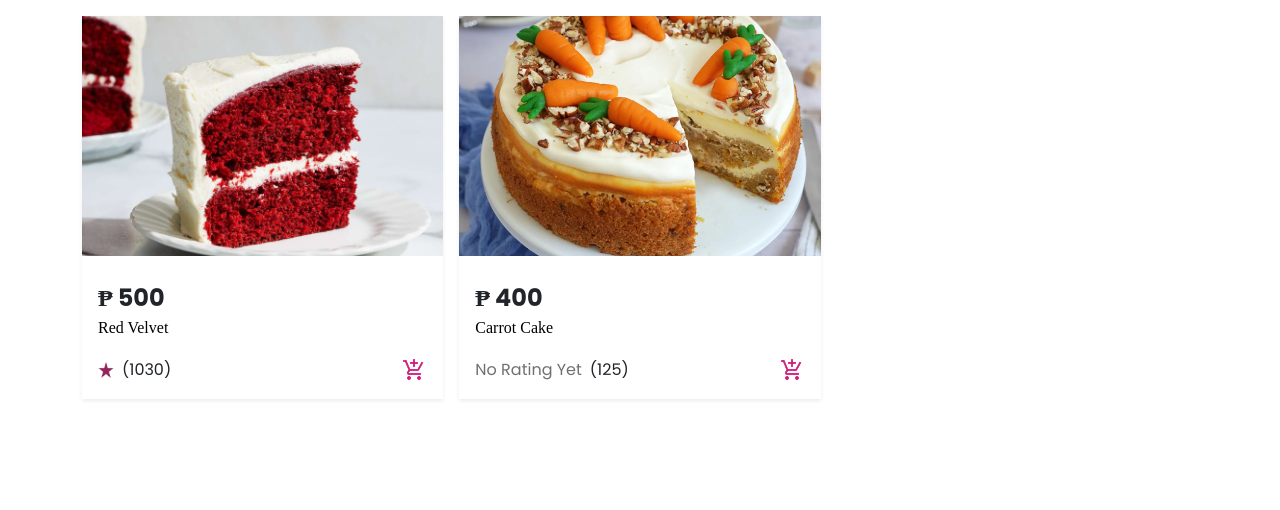
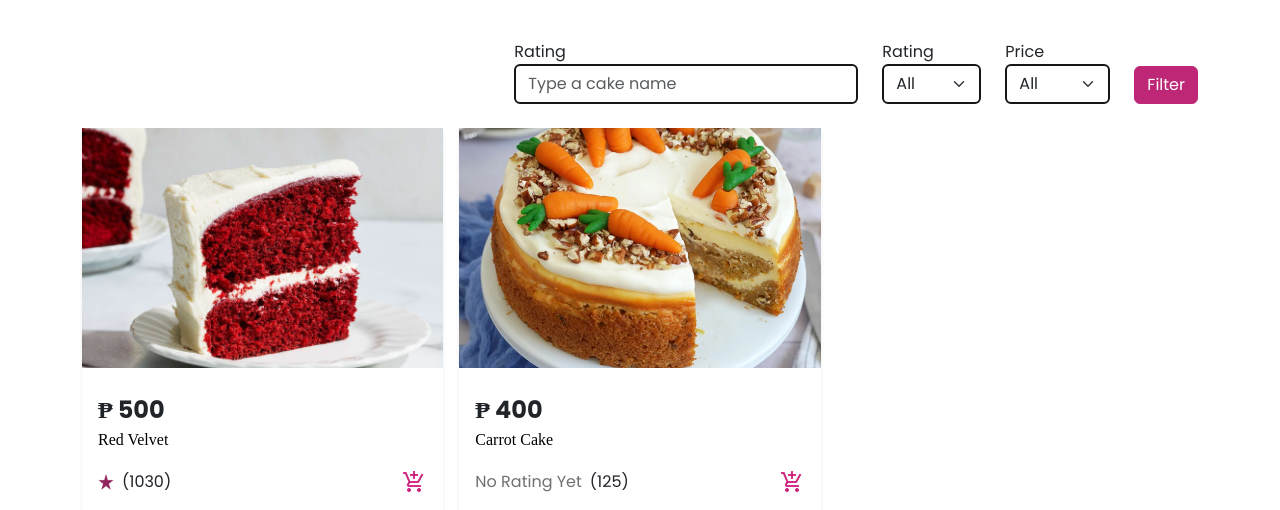
Before and after one commit to ButzAmaga/BarBakeQueue, a Django app: page / in a window 1280 px wide. Shown: the part 74-584 px from the top of the page. Run offline with Django 5.2, Linux system fonts and the light colour scheme; data comes from the database, SQL or seed files in the repository; tables that the repository leaves empty hold one stand-in row (values such as "Sample post"); some libraries are stand-ins or nearby versions; some web fonts are replaced.

Commit message:
price range is working

```diff
--- a/barbakesqueue/barbakesqueue/settings.py
+++ b/barbakesqueue/barbakesqueue/settings.py
@@ -47,7 +47,8 @@ INSTALLED_APPS = [
     'main',
     'transaction',
     'rating',
-    'common'
+    'common',
+    'django_filters'
 ]
 
 MIDDLEWARE = [
--- /dev/null
+++ b/barbakesqueue/cake/filters.py
@@ -0,0 +1,24 @@
+import django_filters
+from .models import *
+from django import forms
+
+PRICE_CHOICES = [
+    (100, '> 100'),
+    (500, '> 500'),
+    (1000, '> 1000'),
+    (3000, '> 3000'),
+    (5000, '> 5001'),
+]
+
+RATING_CHOICES = [
+    (1, '1 star'),
+    (2, '2 Star'),
+    (3, '3 Star'),
+    (4, '4 Star'),
+    (5, '5 Star'),
+]
+
+class Cake_filter(django_filters.FilterSet):
+    name = django_filters.CharFilter(lookup_expr='icontains')
+    price__lt = django_filters.ChoiceFilter(field_name='price',  lookup_expr='lt', choices = PRICE_CHOICES  )
+    rating = django_filters.ChoiceFilter(field_name="avg_rating", choices = RATING_CHOICES)
--- a/barbakesqueue/main/templates/main/cake_page.html
+++ b/barbakesqueue/main/templates/main/cake_page.html
@@ -9,7 +9,66 @@
 
 {% block content %}
 
+
+
     <div class="container mt-3">
+
+        <div class="d-flex justify-content-end py-4">
+            <form class="d-flex align-items-end gap-4" action="{% url 'main:cake_page' %}">
+
+                <!-- cake name -->
+                <div class="form-group">
+                    <label for="search_field">Rating</label>
+                    <input
+                        id="search_field"
+                        type="text" name="{{filter.form.name.name}}"
+                        class="form-control" placeholder="Type a cake name" >
+                </div>
+
+                <!-- rating -->
+                <div class="form-group">
+                    <label for="rating_field">Rating</label>
+                    <select class="form-select" name="{{filter.form.rating.name}}" id="rating_field">
+
+                        {% for choice in filter.form.rating %}
+                            <option value="{{choice.data.value}}" {% if choice.data.selected %}selected{% endif %}>
+
+                                {% if choice.data.index == "0" %}
+                                    All
+                                {% else %}
+                                    {{choice.data.label}}
+                                {% endif %}
+
+                                </option>
+                        {% endfor %}
+
+                    </select>
+                </div>
+
+                <!-- Price -->
+                <div class="form-group">
+                    <label for="price_field">Price</label>
+                    <select class="form-select" name="{{filter.form.price__lt.name}}" id="price_field">
+
+                        {% for choice in filter.form.price__lt %}
+                            <option value="{{choice.data.value}}" {% if choice.data.selected %}selected{% endif %}>
+
+                                {% if choice.data.index == "0" %}
+                                    All
+                                {% else %}
+                                    {{choice.data.label}}
+                                {% endif %}
+
+                                </option>
+                        {% endfor %}
+
+                    </select>
+                </div>
+
+                <button class="btn btn-primary" type="submit">Filter</button>
+            </form>
+        </div>
+
         <div class="row row-cols-1 row-cols-md-2 row-cols-lg-3 row-cols-xxl-4 g-3">
 
 
--- a/barbakesqueue/main/views.py
+++ b/barbakesqueue/main/views.py
@@ -3,12 +3,21 @@ from django.views.generic import TemplateView,ListView
 from cake.models import *
 from django.db.models import Avg, Sum, Q
 from django.db.models.functions import Ceil
+from cake.filters import Cake_filter
 # Create your views here.
 
 class Cake_page(ListView):
     template_name = 'main/cake_page.html'
     model = Cake
     context_object_name = 'cakes'
+    filterset = Cake_filter
 
     def get_queryset(self):
-        return self.model.objects.annotate(avg_rating = Ceil(Avg("ratings__rate")), sold=Sum("cart__quantity", filter=Q(cart__is_ordered=True)))
+        cakes = self.model.objects.annotate(avg_rating = Ceil(Avg("ratings__rate")), sold=Sum("cart__quantity", filter=Q(cart__is_ordered=True)))
+        self.filterset = self.filterset(self.request.GET, queryset=cakes)
+        return self.filterset.qs
+
+    def get_context_data(self, **kwargs):
+        context = super().get_context_data(**kwargs)
+        context["filter"] = self.filterset
+        return context
```
